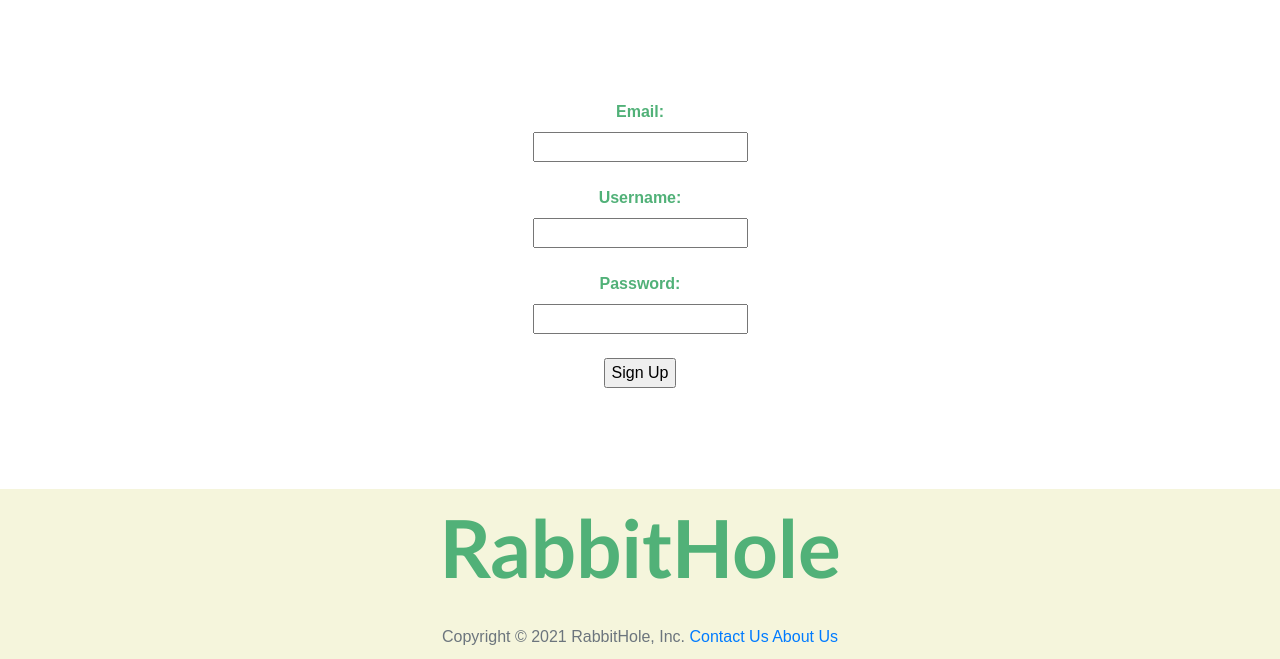
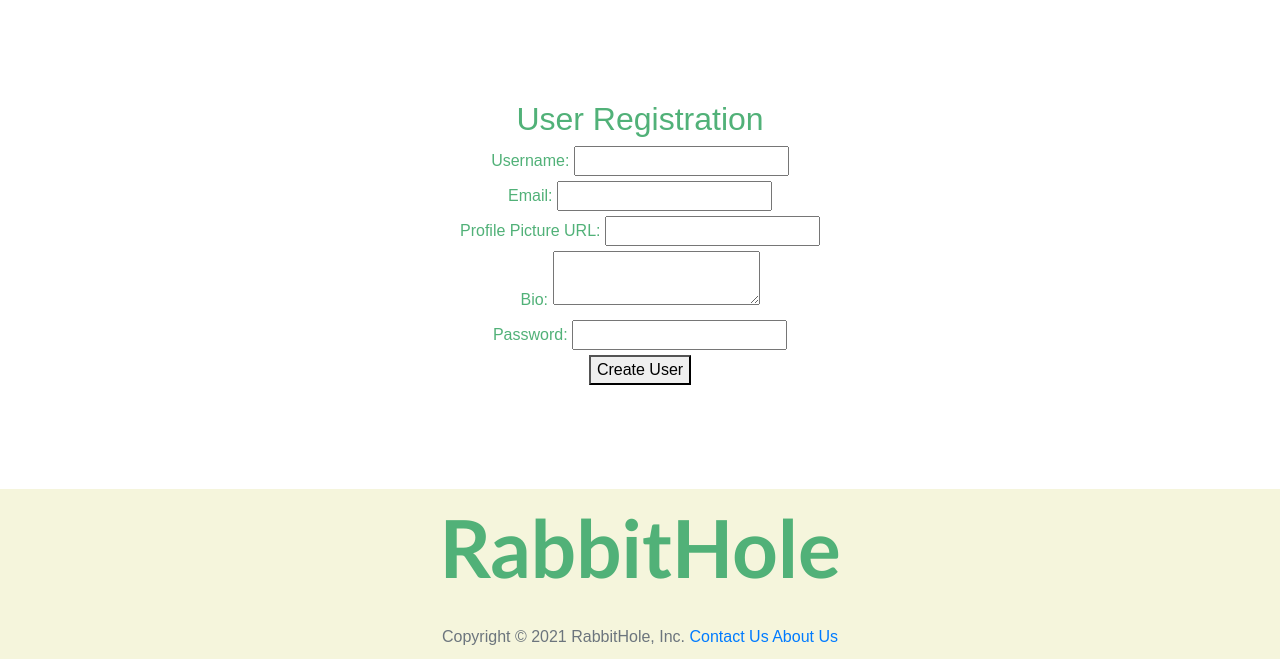
Before and after one commit to csmith-02/rabbithole, a Flask app: page /signup in a window 1280 px wide. Shown: the part 141-800 px from the top of the page. Run offline with Flask 3, Linux system fonts and the light colour scheme; some libraries are stand-ins or nearby versions.

Commit message:
Made some minor changes to the signup_page.html page

```diff
--- a/templates/signup_page.html
+++ b/templates/signup_page.html
@@ -1,61 +1,24 @@
-{% extends "_template.html" %}
+{% extends "_template.html" %} {% block title %} {% endblock %} {% block body %}
+<div style="text-align: center; margin-top: 100px">
+  <h2>User Registration</h2>
 
-{% block title %} {% endblock %}
+  <form id="userForm">
+    <label for="username">Username:</label>
+    <input type="text" id="username" name="username" required /><br />
 
-{% block body %}
-<div style="text-align: center; margin-top: 100px">
-  <form method="post" action="/signup">
     <label for="email">Email:</label>
-    <input type="email" id="email" name="email" required /><br /><br />
+    <input type="email" id="email" name="email" required /><br />
 
-    <label for="username">Username:</label>
-    <input type="text" id="username" name="username" required /><br /><br />
-    <label for="password">Password:</label>
-    <input type="password" id="password" name="password" required /><br /><br />
+    <label for="pfpic">Profile Picture URL:</label>
+    <input type="text" id="pfpic" name="pfpic" /><br />
 
-    <input type="submit" value="Sign Up" />
+    <label for="bio">Bio:</label>
+    <textarea id="bio" name="bio"></textarea><br />
+
+    <label for="hashpw">Password:</label>
+    <input type="password" id="hashpw" name="hashpw" required /><br />
+
+    <button type="button" onclick="submitForm()">Create User</button>
   </form>
 </div>
-<style>
-  .signup-container {
-    text-align: center;
-    margin-top: 100px;
-  }
-
-  .signup-form {
-    width: 300px;
-    margin: auto;
-    padding: 20px;
-    border: 1px solid #ccc;
-    border-radius: 5px;
-    background-color: #f9f9f9;
-  }
-
-  label {
-    display: block;
-    margin-bottom: 8px;
-    font-weight: bold;
-  }
-
-  .input-field {
-    width: 100%;
-    padding: 8px;
-    margin-bottom: 12px;
-    box-sizing: border-box;
-  }
-
-  .submit-btn {
-    width: 100%;
-    padding: 10px;
-    background-color: #4caf50;
-    color: white;
-    border: none;
-    border-radius: 5px;
-    cursor: pointer;
-  }
-
-  .submit-btn:hover {
-    background-color: #45a049;
-  }
-</style>
 {% endblock %}
```
Also changed, not shown: templates/login_page.html (+2 -46 lines).
